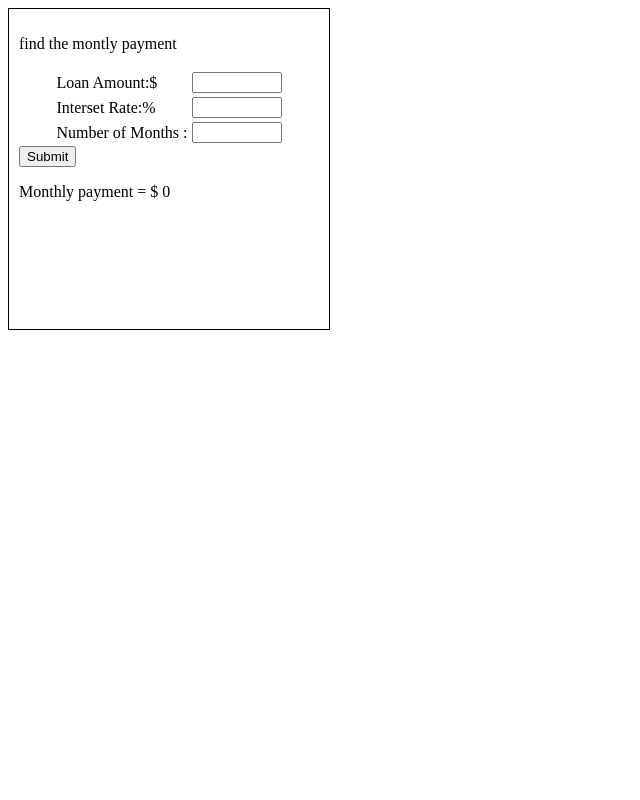
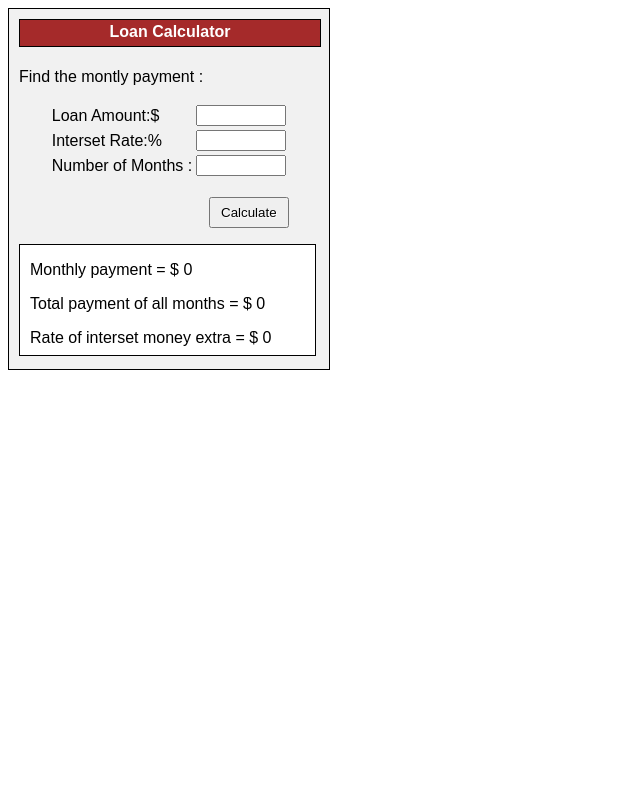
Before and after one commit to programcode1/10-django-project, a Django app: page / in a window 1280 px wide. Shown: the whole page, without its empty margins (0-640 px from the left). Run offline with Django 3.2, Linux system fonts and the light colour scheme.

Commit message:
changes in loan Calculator project

```diff
--- a/loan-calculator/loanCalculator/loanCalculator/settings.py
+++ b/loan-calculator/loanCalculator/loanCalculator/settings.py
@@ -116,5 +116,7 @@ USE_TZ = True
 
 # Static files (CSS, JavaScript, Images)
 # https://docs.djangoproject.com/en/3.1/howto/static-files/
+import os.path
 
 STATIC_URL = '/static/'
+STATICFILES_DIRS = (os.path.join('static'),)
--- a/loan-calculator/loanCalculator/loanCalculator/views.py
+++ b/loan-calculator/loanCalculator/loanCalculator/views.py
@@ -11,11 +11,17 @@ def home(request):
         month = request.POST['month']
 
     monthly = 0
+    total_months = 0
+    extra_money = 0
     if amount != '' and rate != '' and month != '':
         amount = int(amount)
         rate = float(rate)
         month = int(month)
         interset = (amount *(rate * .01))/month
         monthly = round(((amount / month ) + interset),2)
+        total_months = monthly * month
+        extra_money = total_months - amount
     monthly = f'$ {monthly}'
-    return render(request,'loan.html',{'ans':monthly})
+    total_months = f'$ {total_months}'
+    extra_money = f'$ {extra_money}'
+    return render(request,'loan.html',{'ans':monthly,'total_months':total_months,'extra_money':extra_money})
--- /dev/null
+++ b/loan-calculator/loanCalculator/static/loan.css
@@ -0,0 +1,39 @@
+body{
+    font-family: sans-serif;
+}
+.container{
+    width:300px;
+    height:340px;
+    border:1px solid black;
+    padding:10px;
+    background-color:#f1f1f1;
+}
+table{
+    margin:auto;
+}
+input{
+    width:90px;
+}
+.p{
+    width:98%;
+    height:20px;
+    border:1px solid black;
+    text-align: center;
+    padding:3px;
+    margin-top:0px;
+    background-color:brown;
+    color:white;
+}
+button{
+    padding:6px 10px;
+    position:relative;
+    left:190px;
+    text-shadow: 1px 1px 1px white;
+}
+.answer{
+    width:95%;
+    height:110px;
+    border:1px solid black;
+    padding-left:10px;
+    background-color:white;
+}
--- a/loan-calculator/loanCalculator/templates/loan.html
+++ b/loan-calculator/loanCalculator/templates/loan.html
@@ -1,26 +1,14 @@
 <html>
 <head>
-<style>
-.container{
-    width:300px;
-    height:300px;
-    border:1px solid black;
-    padding:10px;
-}
-table{
-    margin:auto;
-}
-input{
-    width:90px;
-}
-</style>
+    {% load static %}
+    <link rel='stylesheet' href='{% static 'loan.css' %}'>
 </head>
 <body>
     <div class='container'>
-
+       <h4 class='p'>Loan Calculator</h4>
     <form method='POST'>
         {% csrf_token %}
-        <p>find the montly payment</p>
+        <p >Find the montly payment :</p>
         <table>
             <tr>
             <td><label>Loan Amount:&dollar;</label></td>
@@ -37,11 +25,15 @@ input{
         </tr>
         </table>
 
-
-        <button type='submit'>Submit</button>
+        <br>
+        <button type='submit'>Calculate</button>
 
     </form>
+    <div class='answer'>
     <p>Monthly payment = {{ans}}</p>
+    <p>Total payment of all months = {{total_months}}</p>
+    <p>Rate of interset money extra = {{extra_money}}</p>
+    </div>
     </div>
 </body>
 </html>
```
